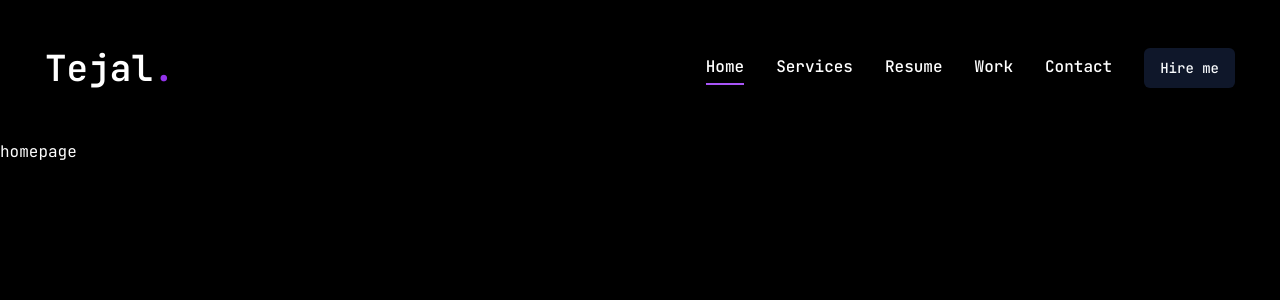
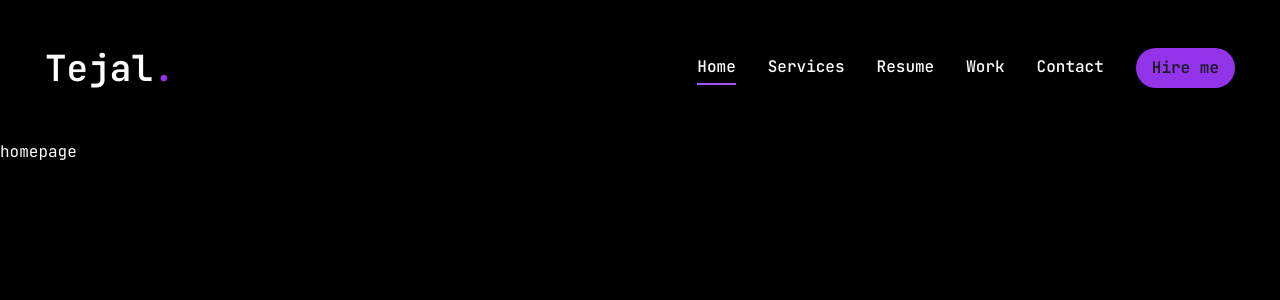
Before and after one commit to TejalAGunjal/Tejal-Portfolio, a Next.js app: page / in a window 1280 px wide. Shown: the top 300 px of the page. Built offline with nearby package versions, Linux system fonts and the light colour scheme.

Commit message:
button components updated and mobilenav file updated

```diff
--- a/components/MobileNav.jsx
+++ b/components/MobileNav.jsx
@@ -37,7 +37,30 @@
       </SheetTrigger>
       <SheetContent className="flex flex-col">
         {/*logo  */}
-        <div>logo</div>
+        <div className="mt-32 mb-40 text-center text-2xl">
+          <Link href="/">
+            <h1 className="text-4xl font-semibold">
+              Tejal<span className="text-purple-600">.</span>
+            </h1>
+          </Link>
+        </div>
+        {/*nav  */}
+        <nav className="flex flex-col justify-center items-center gap-8">
+          {links.map((link, index) => {
+            return (
+              <Link
+                href={link.path}
+                key={index}
+                className={`${
+                  link.path === pathname &&
+                  "text-purple-600 border-b-2 border-purple-600"
+                } text-xl capitalize hover:text-purple-600 transition-all`}
+              >
+                {link.name}
+              </Link>
+            );
+          })}
+        </nav>
       </SheetContent>
     </Sheet>
   );
--- a/components/Nav.jsx
+++ b/components/Nav.jsx
@@ -36,12 +36,6 @@
           <Link
             href={link.path}
             key={index}
-            // className={
-            //   '${link.path === pathname && "text-accent border-b-2 border-accent"}'
-            // }
-            // className={`${
-            //   link.name === "home" ? "border-b-2" : ""
-            // } capitalize font-medium hover:text-purple-500 transition-all`}
             className={`${
               link.path === pathname ? "border-b-2 border-purple-500" : ""
             } capitalize font-medium hover:text-purple-500 transition-all`}
--- a/components/ui/button.jsx
+++ b/components/ui/button.jsx
@@ -1,23 +1,15 @@
-import * as React from "react"
-import { Slot } from "@radix-ui/react-slot"
+import * as React from "react";
+import { Slot } from "@radix-ui/react-slot";
 import { cva } from "class-variance-authority";
 
-import { cn } from "@/lib/utils"
+import { cn } from "@/lib/utils";
 
 const buttonVariants = cva(
-  "inline-flex items-center justify-center gap-2 whitespace-nowrap rounded-md text-sm font-medium ring-offset-white transition-colors focus-visible:outline-none focus-visible:ring-2 focus-visible:ring-slate-950 focus-visible:ring-offset-2 disabled:pointer-events-none disabled:opacity-50 [&_svg]:pointer-events-none [&_svg]:size-4 [&_svg]:shrink-0 dark:ring-offset-slate-950 dark:focus-visible:ring-slate-300",
+  "inline-flex item-center justify-center whitespace-nowrao rounded-full text-base font-semibold ring-offset-white transition-colors",
   {
     variants: {
       variant: {
-        default: "bg-slate-900 text-slate-50 hover:bg-slate-900/90 dark:bg-slate-50 dark:text-slate-900 dark:hover:bg-slate-50/90",
-        destructive:
-          "bg-red-500 text-slate-50 hover:bg-red-500/90 dark:bg-red-900 dark:text-slate-50 dark:hover:bg-red-900/90",
-        outline:
-          "border border-slate-200 bg-white hover:bg-slate-100 hover:text-slate-900 dark:border-slate-800 dark:bg-slate-950 dark:hover:bg-slate-800 dark:hover:text-slate-50",
-        secondary:
-          "bg-slate-100 text-slate-900 hover:bg-slate-100/80 dark:bg-slate-800 dark:text-slate-50 dark:hover:bg-slate-800/80",
-        ghost: "hover:bg-slate-100 hover:text-slate-900 dark:hover:bg-slate-800 dark:hover:text-slate-50",
-        link: "text-slate-900 underline-offset-4 hover:underline dark:text-slate-50",
+        default: "bg-purple-600 text-primary hover:bg-purple-600-hover ",
       },
       size: {
         default: "h-10 px-4 py-2",
@@ -31,17 +23,20 @@
       size: "default",
     },
   }
-)
+);
 
-const Button = React.forwardRef(({ className, variant, size, asChild = false, ...props }, ref) => {
-  const Comp = asChild ? Slot : "button"
-  return (
-    (<Comp
-      className={cn(buttonVariants({ variant, size, className }))}
-      ref={ref}
-      {...props} />)
-  );
-})
-Button.displayName = "Button"
+const Button = React.forwardRef(
+  ({ className, variant, size, asChild = false, ...props }, ref) => {
+    const Comp = asChild ? Slot : "button";
+    return (
+      <Comp
+        className={cn(buttonVariants({ variant, size, className }))}
+        ref={ref}
+        {...props}
+      />
+    );
+  }
+);
+Button.displayName = "Button";
 
-export { Button, buttonVariants }
+export { Button, buttonVariants };
--- a/components/ui/sheet.jsx
+++ b/components/ui/sheet.jsx
@@ -28,7 +28,7 @@
 SheetOverlay.displayName = SheetPrimitive.Overlay.displayName;
 
 const sheetVariants = cva(
-  "fixed z-50 gap-4 bg-white p-6 shadow-lg transition ease-in-out data-[state=open]:animate-in data-[state=closed]:animate-out data-[state=closed]:duration-300 data-[state=open]:duration-500 dark:bg-slate-950",
+  "fixed z-50 gap-4 bg-primary p-6 shadow-lg transition ease-in-out data-[state=open]:animate-in data-[state=closed]:animate-out data-[state=closed]:duration-300 data-[state=open]:duration-500 dark:bg-slate-950",
   {
     variants: {
       side: {
@@ -37,7 +37,7 @@
           "inset-x-0 bottom-0 border-t data-[state=closed]:slide-out-to-bottom data-[state=open]:slide-in-from-bottom",
         left: "inset-y-0 left-0 h-full w-3/4 border-r data-[state=closed]:slide-out-to-left data-[state=open]:slide-in-from-left sm:max-w-sm",
         right:
-          "inset-y-0 right-0 h-full w-3/4  border-l data-[state=closed]:slide-out-to-right data-[state=open]:slide-in-from-right sm:max-w-sm",
+          "inset-y-0 right-0 h-full w-3/4 data-[state=closed]:slide-out-to-right data-[state=open]:slide-in-from-right sm:max-w-sm",
       },
     },
     defaultVariants: {
@@ -56,7 +56,7 @@
         {...props}
       >
         {children}
-        <SheetPrimitive.Close className="absolute right-4 top-4 rounded-sm opacity-70 ring-offset-white transition-opacity hover:opacity-100 focus:outline-none focus:ring-2 focus:ring-slate-950 focus:ring-offset-2 disabled:pointer-events-none data-[state=open]:bg-slate-100 dark:ring-offset-slate-950 dark:focus:ring-slate-300 dark:data-[state=open]:bg-slate-800">
+        <SheetPrimitive.Close className="absolute right-8 top-8 transition-opacity outline-none">
           <IoMdClose className="text-3xl text-purple-600" />
           <span className="sr-only">Close</span>
         </SheetPrimitive.Close>
```
